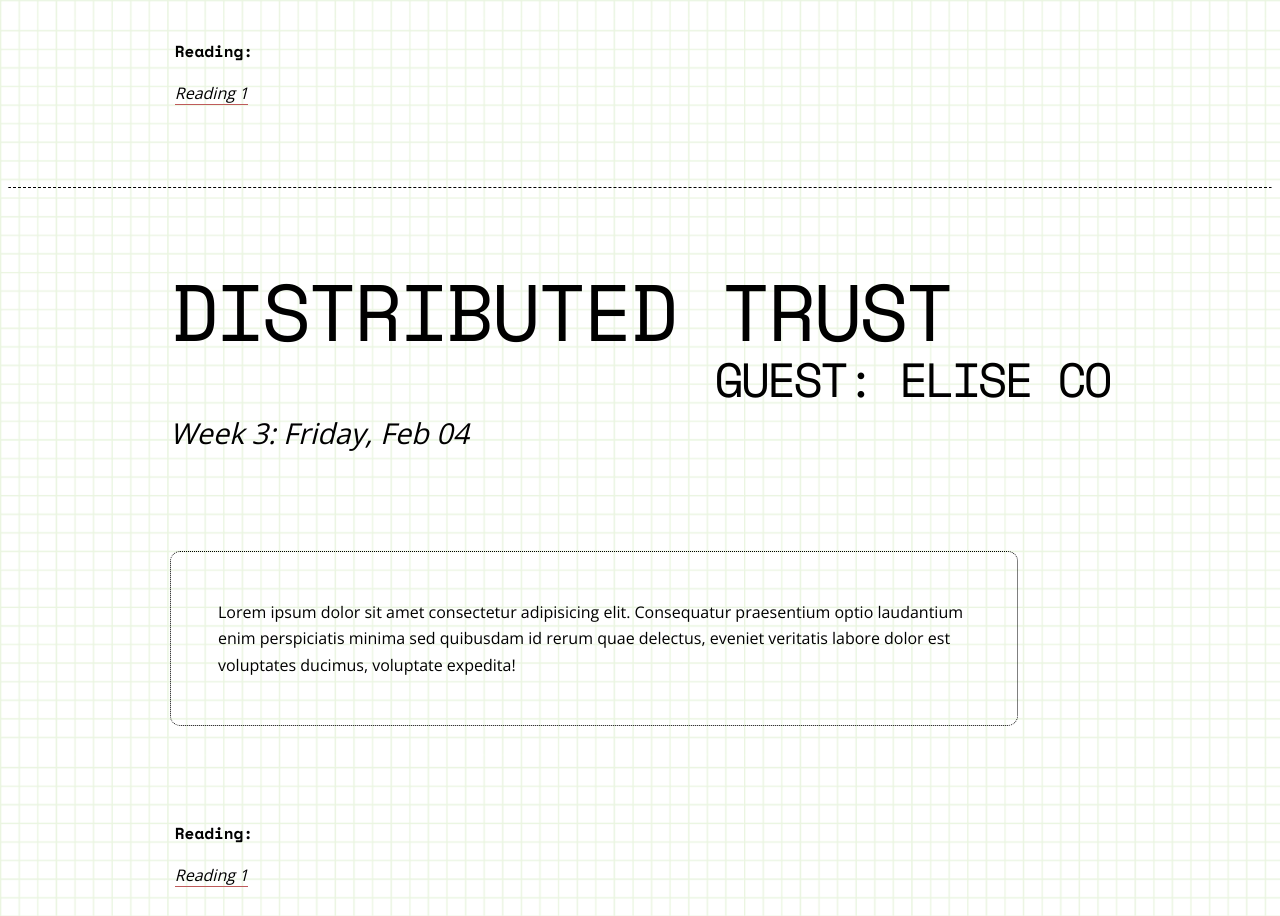
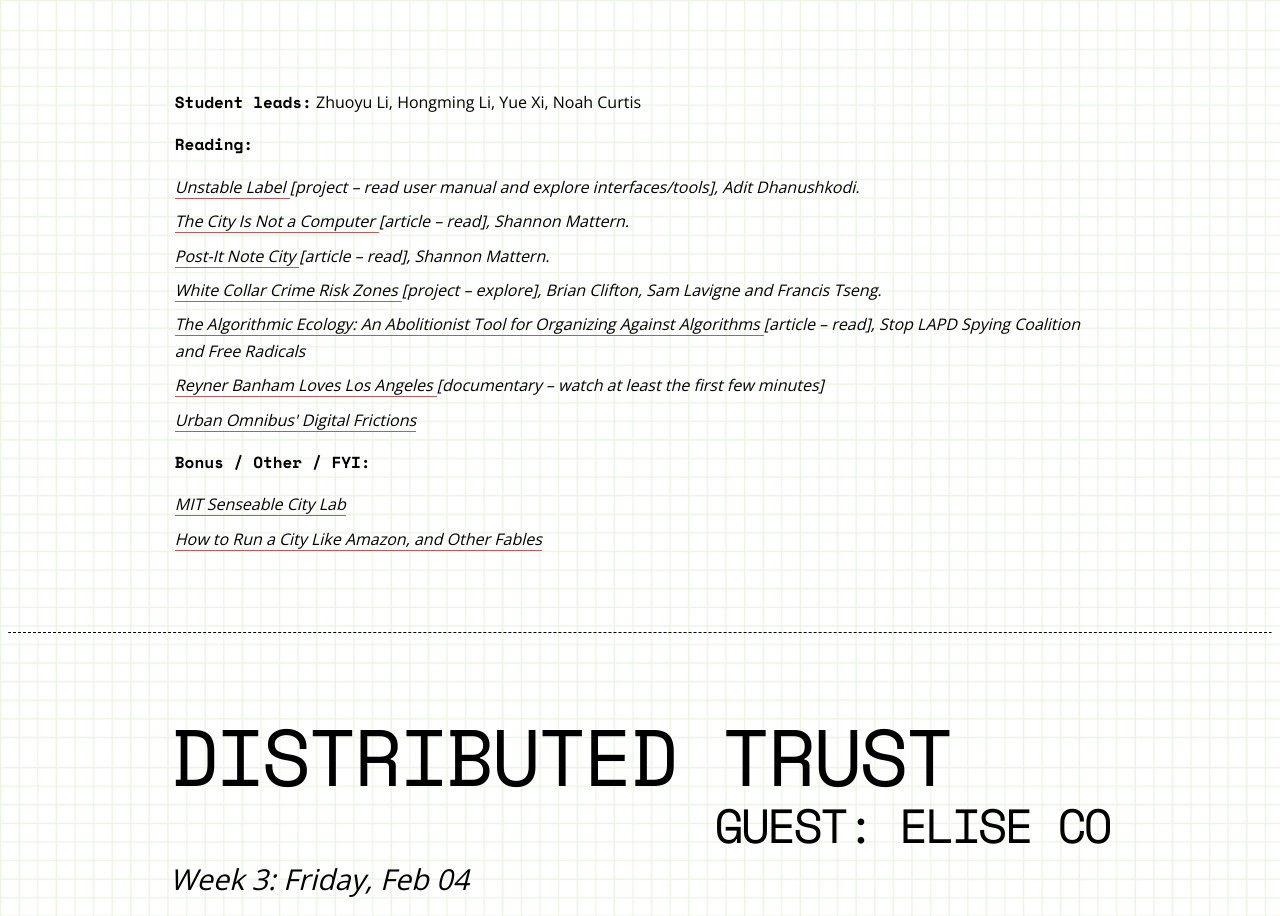
Before and after one commit to ConnectedCat/AC-CreativeTechnology4, a plain HTML site: page seminar/index.html in a window 1280 px wide. Shown: the part 2212-3128 px from the top of the page. Drawn offline with nearby package versions, Linux system fonts and the light colour scheme.

Commit message:
Added student leads, reading for week 2 seminar

```diff
--- a/seminar/index.html
+++ b/seminar/index.html
@@ -58,11 +58,25 @@
         <!-- WEEK 2 -->
         <section>
             <h2>Smart Cities/Control Structures</h2>
+            <h3 class="text-right">Guest: Adit Dhanushkodi</h3>
             <p class="date">Week 2: Friday, Jan 28</p>
             <p class="documentation">Lorem ipsum dolor sit amet consectetur adipisicing elit. Nulla, consequuntur doloremque explicabo itaque in similique. Accusantium, quos esse iure at sit quas totam! Repudiandae vel quam quis possimus numquam natus?</p>
+            <p><strong>Student leads:</strong> Zhuoyu Li, Hongming Li, Yue Xi, Noah Curtis</p>
             <p><strong>Reading:</strong></p>
             <ul>
-                <li><a href="http://" target="_blank" rel="noopener noreferrer">Reading 1</a></li>
+                <li><a href="https://unstable-manual.adit.design/" target="_blank" rel="noopener noreferrer">Unstable Label </a>[project – read user manual and explore interfaces/tools], Adit Dhanushkodi.</li>
+                <li><a href="https://placesjournal.org/article/a-city-is-not-a-computer/" target="_blank" rel="noopener noreferrer">The City Is Not a Computer </a>[article – read], Shannon Mattern.</li>
+                <li><a href="https://placesjournal.org/article/post-it-note-city/?cn-reloaded=1" target="_blank" rel="noopener noreferrer">Post-It Note City </a>[article – read], Shannon Mattern.</li>
+                <li><a href="https://whitecollar.thenewinquiry.com/" target="_blank" rel="noopener noreferrer">White Collar Crime Risk Zones </a>[project – explore], Brian Clifton, Sam Lavigne and Francis Tseng.</li>
+                <li><a href="https://stoplapdspying.medium.com/the-algorithmic-ecology-an-abolitionist-tool-for-organizing-against-algorithms-14fcbd0e64d0" target="_blank" rel="noopener noreferrer">The Algorithmic Ecology: An Abolitionist Tool for Organizing Against Algorithms </a>[article –  read], Stop LAPD Spying Coalition and Free Radicals</li>
+                <li><a href="https://www.youtube.com/watch?v=WlZ0NbC-YDo" target="_blank" rel="noopener noreferrer">Reyner Banham Loves Los Angeles </a>[documentary – watch at least the first few minutes] </li>
+                <li><a href="https://urbanomnibus.net/series/digital-frictions/" target="_blank" rel="noopener noreferrer">Urban Omnibus' Digital Frictions</a></li>
+            </ul>
+
+            <p><strong>Bonus / Other / FYI:</strong></p>
+            <ul>
+                <li><a href="https://senseable.mit.edu/" target="_blank" rel="noopener noreferrer">MIT Senseable City Lab </a></li>
+                <li><a href="https://ia803105.us.archive.org/19/items/how_to_run_a_city_like_amazon_and_other_fables_version_single_pages/How_to_Run_a_City_Like_Amazon_and_Other_Fables_single_pages.pdf" target="_blank" rel="noopener noreferrer">How to Run a City Like Amazon, and Other Fables</a></li>
             </ul>
         </section>
         <hr>
@@ -72,6 +86,7 @@
             <h3 class="text-right">Guest: Elise Co</h3>
             <p class="date">Week 3: Friday, Feb 04</p>
             <p class="documentation">Lorem ipsum dolor sit amet consectetur adipisicing elit. Consequatur praesentium optio laudantium enim perspiciatis minima sed quibusdam id rerum quae delectus, eveniet veritatis labore dolor est voluptates ducimus, voluptate expedita!</p>
+            <p><strong>Student leads:</strong> Zoey Wang, Blake Kos, Miaoqiong Huang, Shiyi Chen</p>
             <p><strong>Reading:</strong></p>
             <ul>
                 <li><a href="http://" target="_blank" rel="noopener noreferrer">Reading 1</a></li>
@@ -84,6 +99,8 @@
             <h3 class="text-right">Guest: Robert Kett</h3>
             <p class="date">Week 4: Friday, Feb 11</p>
             <p class="documentation">Lorem ipsum dolor sit amet consectetur adipisicing elit. Maxime similique aut ab inventore voluptas accusamus doloribus. Officiis id ipsam, blanditiis accusamus reiciendis dolor, eligendi corporis omnis animi quaerat harum alias!</p>
+
+            <p><strong>Student leads:</strong> Fanxuan Zhu, Eric Schubert, Zhiyan Wang, Mario Santanilla</p>
             <p><strong>Reading:</strong></p>
             <ul>
                 <li><a href="http://" target="_blank" rel="noopener noreferrer">Reading 1</a></li>
@@ -95,6 +112,8 @@
             <h2>Science and Design</h2>
             <p class="date">Week 5: Friday, Feb 18</p>
             <p class="documentation">Lorem ipsum, dolor sit amet consectetur adipisicing elit. Obcaecati, hic! Vel totam sequi commodi voluptates adipisci debitis necessitatibus, dignissimos architecto exercitationem dolor deserunt ipsam impedit ratione tempore, facilis explicabo officiis!</p>
+
+            <p><strong>Student leads:</strong> Alan Amaya, Yining Gao, Yuwen Qianyue</p>
             <p><strong>Reading:</strong></p>
             <ul>
                 <li><a href="http://" target="_blank" rel="noopener noreferrer">Reading 1</a></li>
@@ -106,6 +125,8 @@
             <h2>AI and Design </h2>
             <p class="date">Week 6: Friday, Feb 25</p>
             <p class="documentation">Lorem ipsum, dolor sit amet consectetur adipisicing elit. Obcaecati, hic! Vel totam sequi commodi voluptates adipisci debitis necessitatibus, dignissimos architecto exercitationem dolor deserunt ipsam impedit ratione tempore, facilis explicabo officiis!</p>
+
+            <p><strong>Student leads:</strong> Guowei Lyu, Yiran Mao, Zeyu Wang</p>
             <p><strong>Reading:</strong></p>
             <ul>
                 <li><a href="http://" target="_blank" rel="noopener noreferrer">Reading 1</a></li>
```
